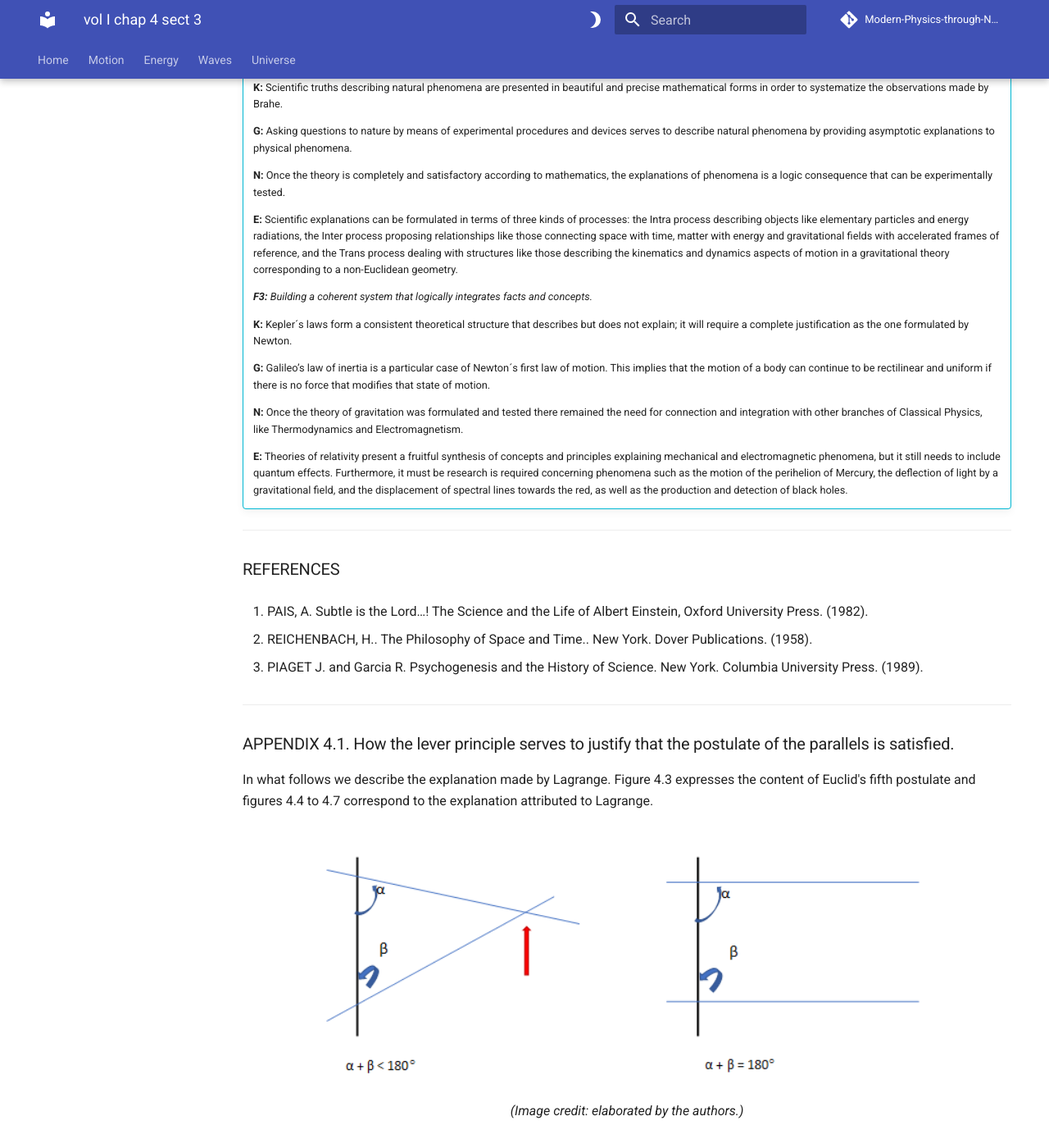
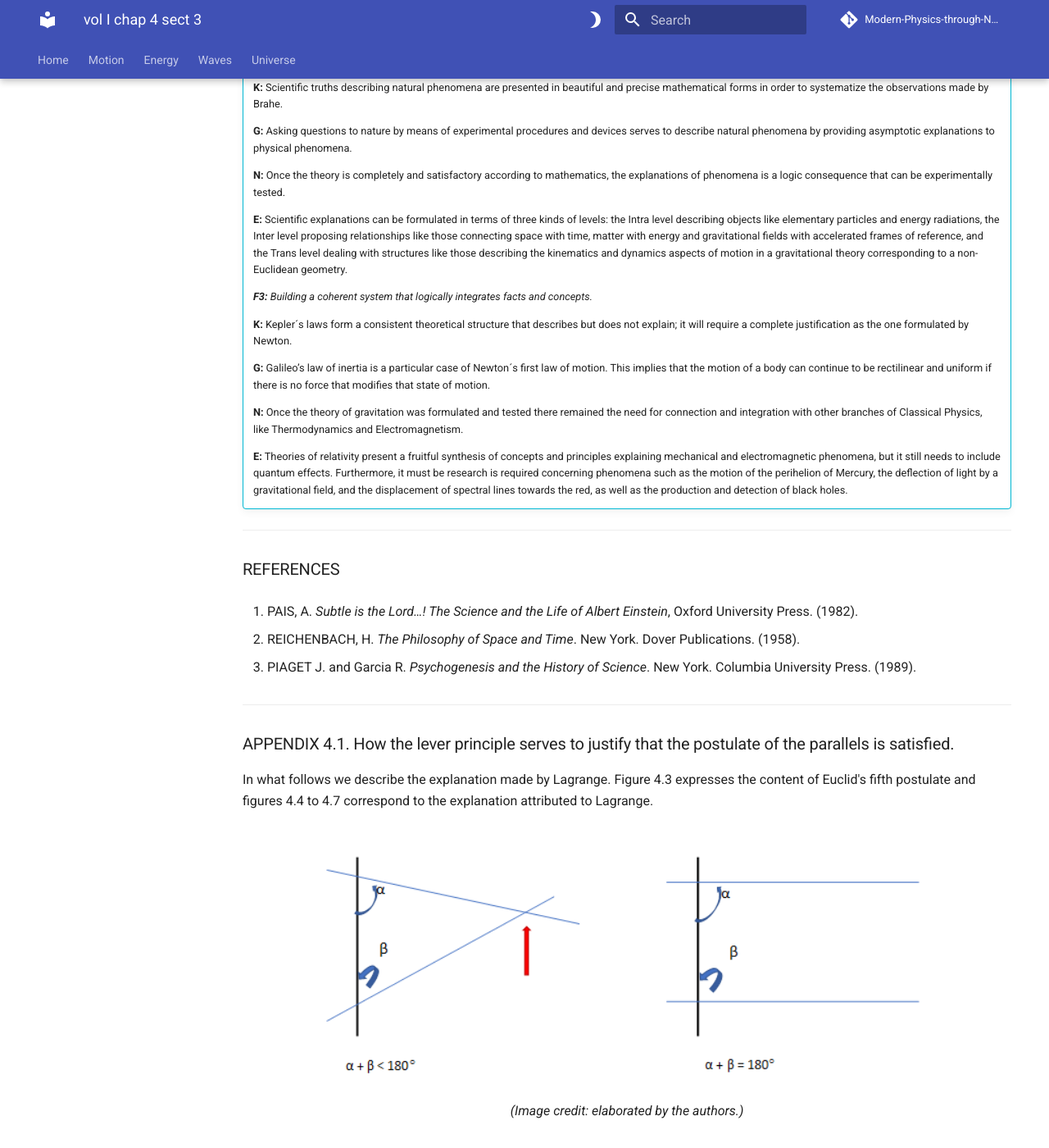
Before and after one commit to modphysnobel/modphysnobel.github.io, an MkDocs documentation site: the page built from docs/vol-I/vol-I-chap-4-sect-3.md, in a window 1280 px wide and 1400 px high, scrolled down 1933 px. Shown: the whole window at 82% size. Built offline with MkDocs 1.6.1 and Material for MkDocs 9.7.7, drawn with Linux system fonts in a browser that asks for light colours; some web fonts are replaced; comment, search, counter and statistics services are not loaded.

Commit message:
Update vol-I-chap-4-sect-3.md

```diff
--- a/docs/vol-I/vol-I-chap-4-sect-3.md
+++ b/docs/vol-I/vol-I-chap-4-sect-3.md
@@ -91,7 +91,7 @@ $F_3$: *Building of a coherent system that logically integrates facts and concep
 
 	**N:**  Once the theory is completely and satisfactory according to mathematics, the explanations of phenomena is a logic consequence that can be experimentally tested.
 
-	**E:**  Scientific explanations can be formulated in terms of three kinds of processes: the Intra process describing objects like elementary particles and energy radiations, the Inter process proposing relationships like those connecting space with time, matter with energy and gravitational fields with accelerated frames of reference, and the Trans process dealing with structures like those describing the kinematics and dynamics aspects of motion in a gravitational theory corresponding to a non-Euclidean geometry.
+	**E:**  Scientific explanations can be formulated in terms of three kinds of levels: the Intra level describing objects like elementary particles and energy radiations, the Inter level proposing relationships like those connecting space with time, matter with energy and gravitational fields with accelerated frames of reference, and the Trans level dealing with structures like those describing the kinematics and dynamics aspects of motion in a gravitational theory corresponding to a non-Euclidean geometry.
 
 
 	***F3:*** *Building a coherent system that logically integrates facts and concepts.*
@@ -108,11 +108,11 @@ $F_3$: *Building of a coherent system that logically integrates facts and concep
 
 ### REFERENCES
 
-1. PAIS, A. Subtle is the Lord…! The Science and the Life of Albert Einstein, Oxford University Press. (1982).
+1. PAIS, A. *Subtle is the Lord…! The Science and the Life of Albert Einstein*, Oxford University Press. (1982).
 
-2. REICHENBACH, H.. The Philosophy of Space and Time.. New York. Dover Publications. (1958).
+2. REICHENBACH, H. *The Philosophy of Space and Time*. New York. Dover Publications. (1958).
 
-3. PIAGET J. and Garcia R. Psychogenesis and the History of Science. New York. Columbia University Press. (1989).
+3. PIAGET J. and Garcia R. *Psychogenesis and the History of Science*. New York. Columbia University Press. (1989).
 
 ***
 
```
